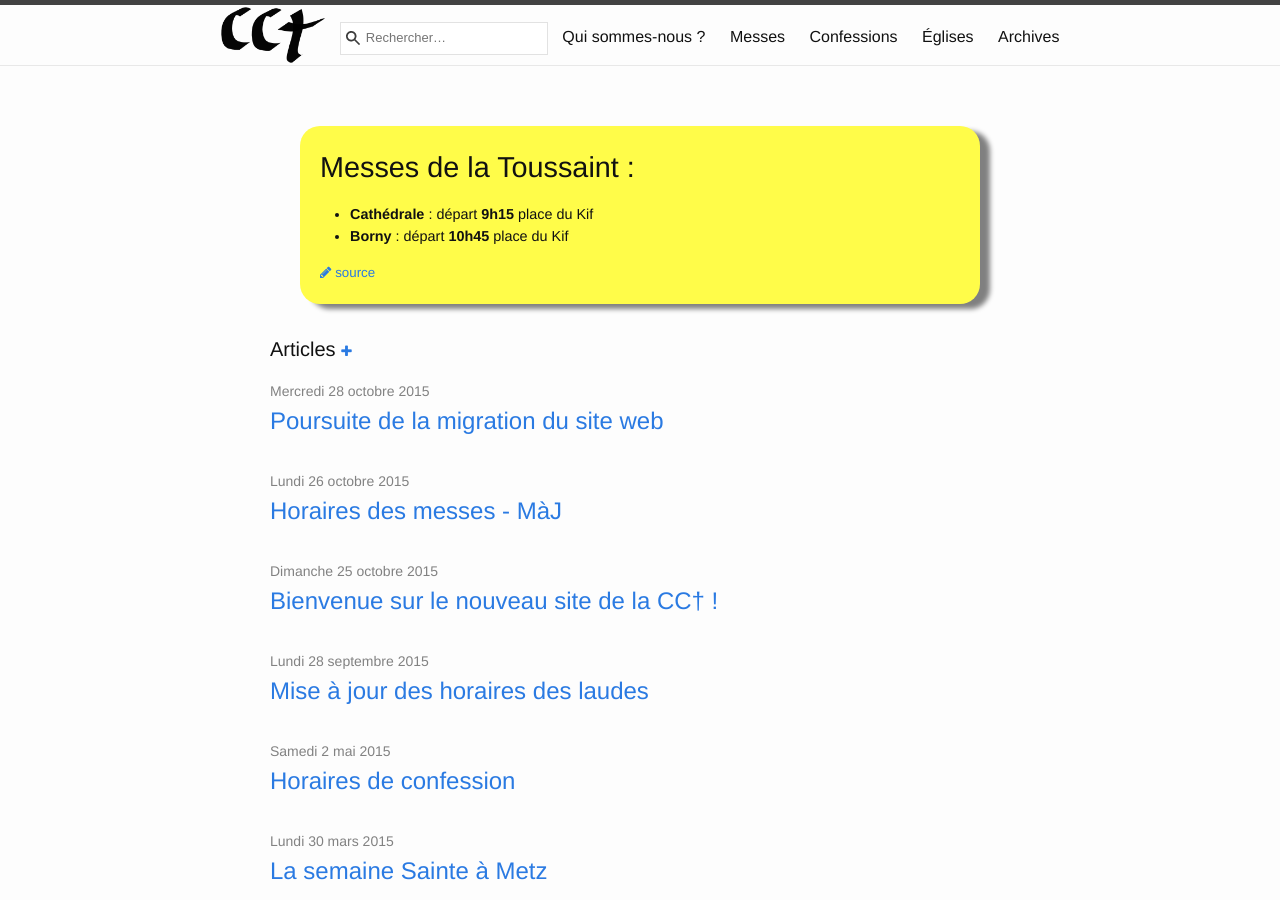
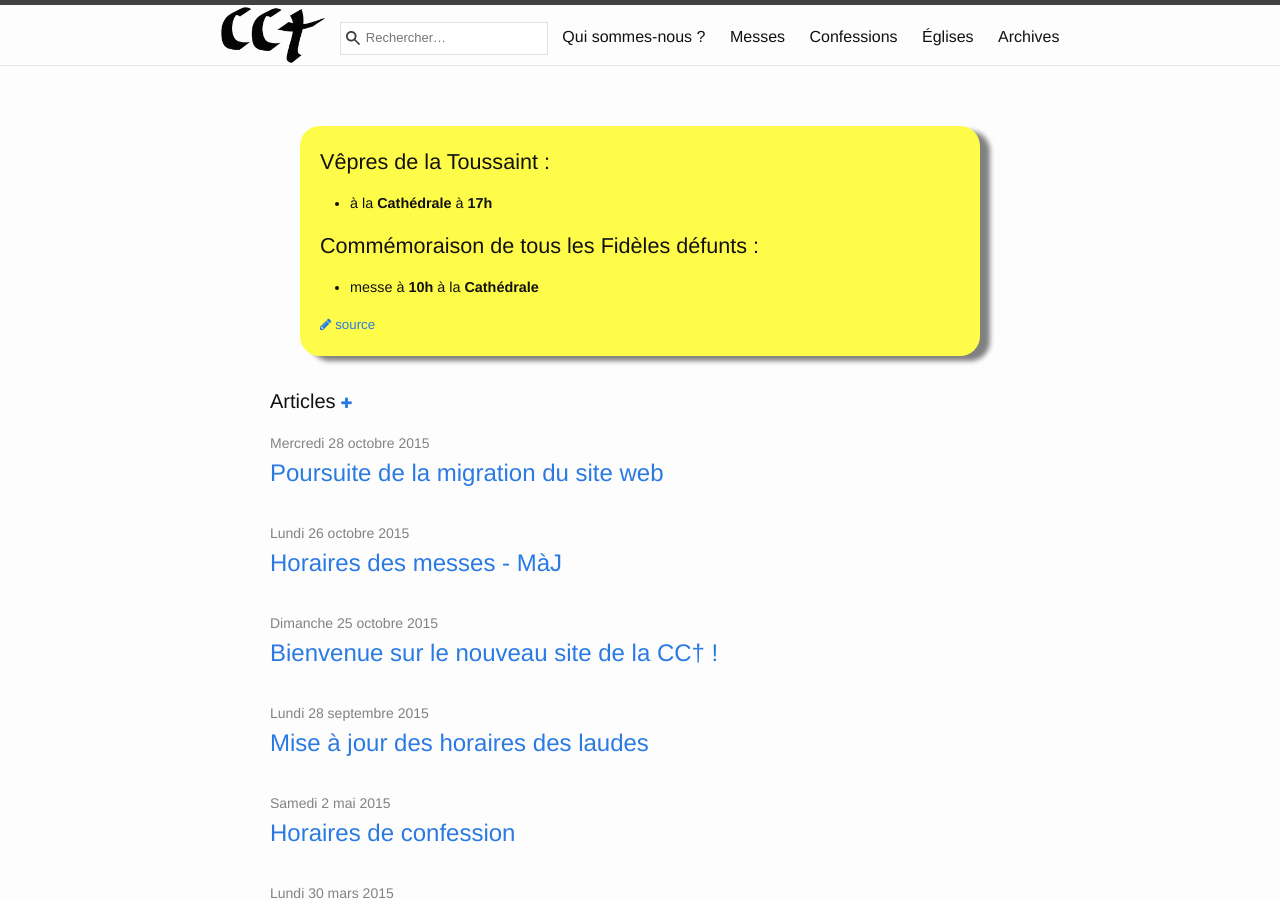
Before and after one commit to cccroix/cccroix.github.io, a Jekyll site: the page built from index.html, in a window 1280 px wide and 900 px high. Built offline with Jekyll 4.4.1, drawn with Linux system fonts in a browser that asks for light colours; nearby versions of some CDN libraries; the list of posts is cut into pages by our own code.

Commit message:
updates times on the "blocnote"

```diff
--- a/blocnote.md
+++ b/blocnote.md
@@ -5,7 +5,10 @@ published: true
 # sera affiché avant l’index des articles
 ---
 
-# Messes de la Toussaint :
+## Vêpres de la Toussaint :
 
-- **Cathédrale** : départ **9h15** place du Kif
-- **Borny** : départ **10h45** place du Kif
+- à la **Cathédrale** à **17h**
+
+## Commémoraison de tous les Fidèles défunts :
+
+- messe à **10h** à la **Cathédrale**
```
